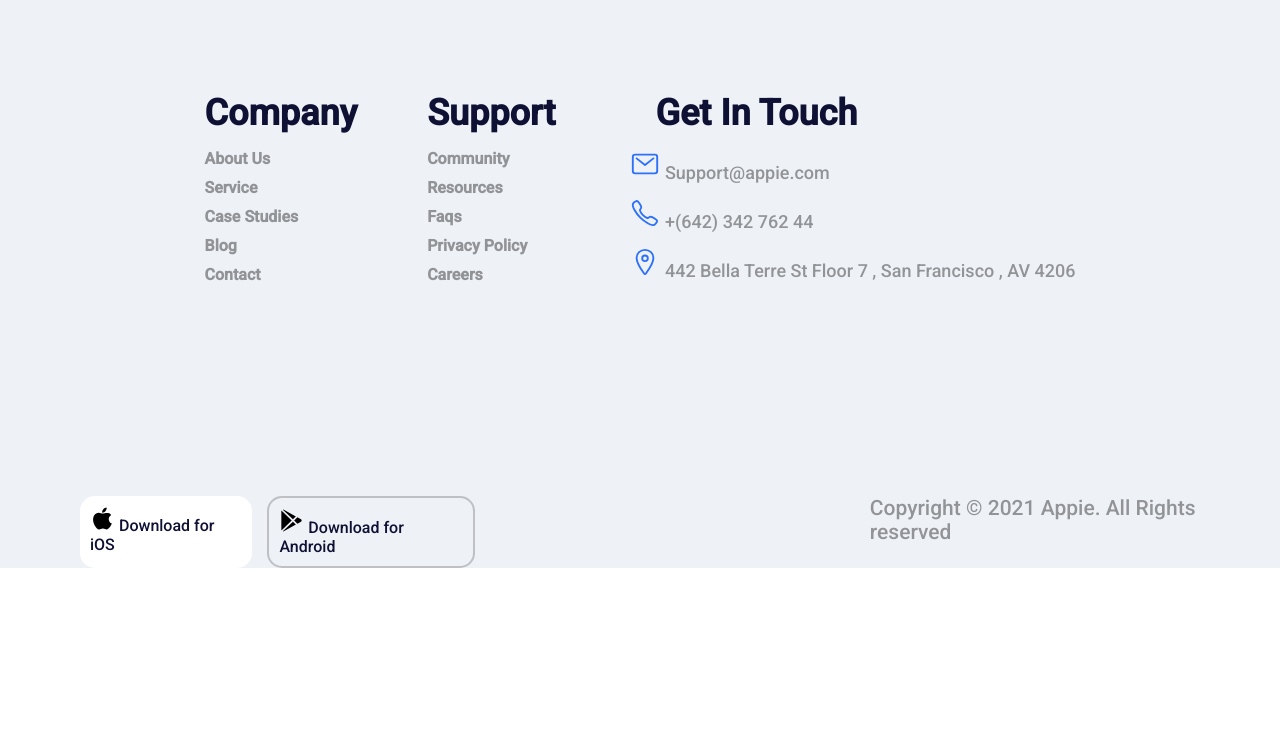
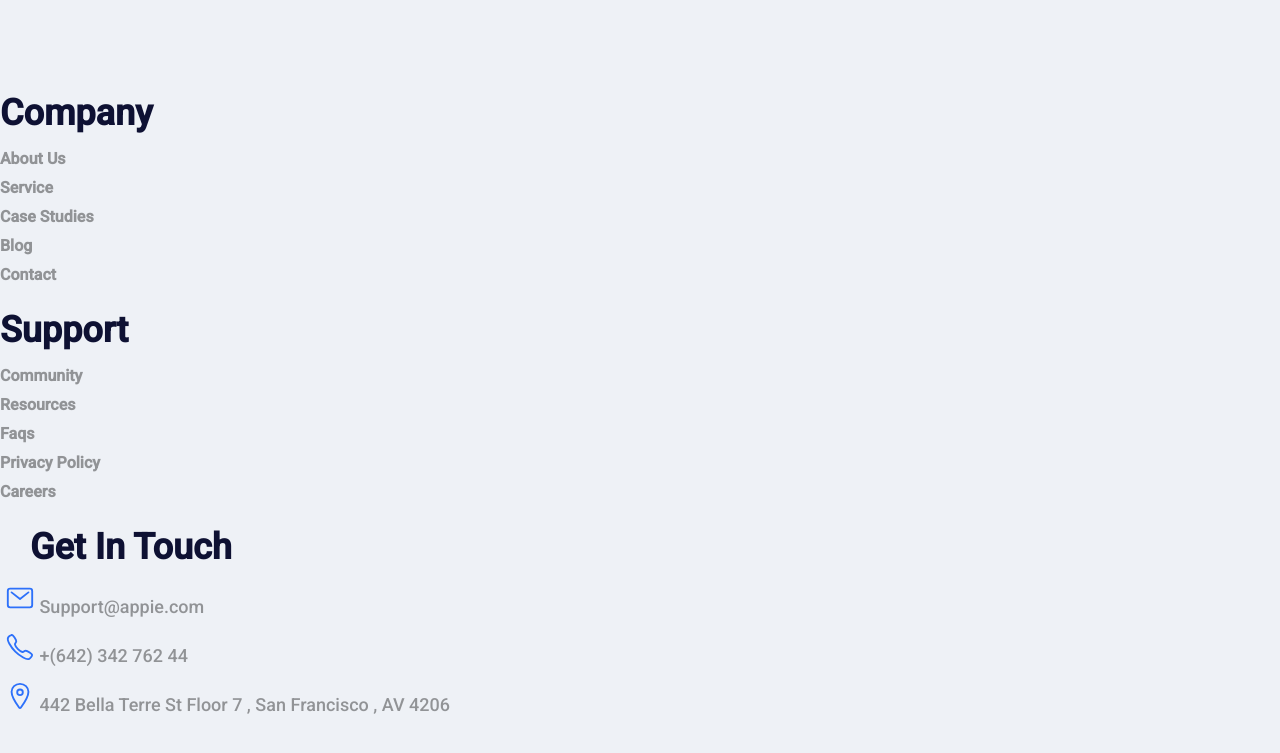
Before and after one commit to Ahmedyaseer/Ahmedyaseer.github.io, a plain HTML site: page Project-1.html in a window 1280 px wide. Shown: the part 7392-8145 px from the top of the page. Before the commit the page ends 7960 px from the top, so only its background shows below. Drawn offline with Linux system fonts and the light colour scheme.

Commit message:
update-2

```diff
--- a/Project-1.html
+++ b/Project-1.html
@@ -817,8 +817,9 @@
               <path
                 d="M480 257.35c0-123.7-100.3-224-224-224s-224 100.3-224 224c0 111.8 81.9 204.47 189 221.29V322.12h-56.89v-64.77H221V208c0-56.13 33.45-87.16 84.61-87.16 24.51 0 50.15 4.38 50.15 4.38v55.13H327.5c-27.81 0-36.51 17.26-36.51 35v42h62.12l-9.92 64.77H291v156.54c107.1-16.81 189-109.48 189-221.31z"
                 fill-rule="evenodd"
-              /></svg
-          ></a>
+              />
+            </svg>
+          </a>
           <a href="#" target="_blank"
             ><svg
               xmlns="http://www.w3.org/2000/svg"
@@ -828,8 +829,9 @@
               <title>Logo Twitter</title>
               <path
                 d="M496 109.5a201.8 201.8 0 01-56.55 15.3 97.51 97.51 0 0043.33-53.6 197.74 197.74 0 01-62.56 23.5A99.14 99.14 0 00348.31 64c-54.42 0-98.46 43.4-98.46 96.9a93.21 93.21 0 002.54 22.1 280.7 280.7 0 01-203-101.3A95.69 95.69 0 0036 130.4c0 33.6 17.53 63.3 44 80.7A97.5 97.5 0 0135.22 199v1.2c0 47 34 86.1 79 95a100.76 100.76 0 01-25.94 3.4 94.38 94.38 0 01-18.51-1.8c12.51 38.5 48.92 66.5 92.05 67.3A199.59 199.59 0 0139.5 405.6a203 203 0 01-23.5-1.4A278.68 278.68 0 00166.74 448c181.36 0 280.44-147.7 280.44-275.8 0-4.2-.11-8.4-.31-12.5A198.48 198.48 0 00496 109.5z"
-              /></svg
-          ></a>
+              />
+            </svg>
+          </a>
           <a href="#" target="_blank"
             ><svg
               xmlns="http://www.w3.org/2000/svg"
@@ -851,12 +853,13 @@
               <title>Logo Linkedin</title>
               <path
                 d="M444.17 32H70.28C49.85 32 32 46.7 32 66.89v374.72C32 461.91 49.85 480 70.28 480h373.78c20.54 0 35.94-18.21 35.94-38.39V66.89C480.12 46.7 464.6 32 444.17 32zm-273.3 373.43h-64.18V205.88h64.18zM141 175.54h-.46c-20.54 0-33.84-15.29-33.84-34.43 0-19.49 13.65-34.42 34.65-34.42s33.85 14.82 34.31 34.42c-.01 19.14-13.31 34.43-34.66 34.43zm264.43 229.89h-64.18V296.32c0-26.14-9.34-44-32.56-44-17.74 0-28.24 12-32.91 23.69-1.75 4.2-2.22 9.92-2.22 15.76v113.66h-64.18V205.88h64.18v27.77c9.34-13.3 23.93-32.44 57.88-32.44 42.13 0 74 27.77 74 87.64z"
-              /></svg
-          ></a>
+              />
+            </svg>
+          </a>
         </figure>
       </div>
 
-      <div class="about-us">
+      <div>
         <div>
           <aside>
             <h2 class="head-about-us">Company</h2>
@@ -1034,8 +1037,9 @@
               stroke-miterlimit="10"
               stroke-width="48"
               d="M112 244l144-144 144 144M256 120v292"
-            /></svg
-        ></a>
+            />
+          </svg>
+        </a>
       </div>
     </section>
   </body>
```
